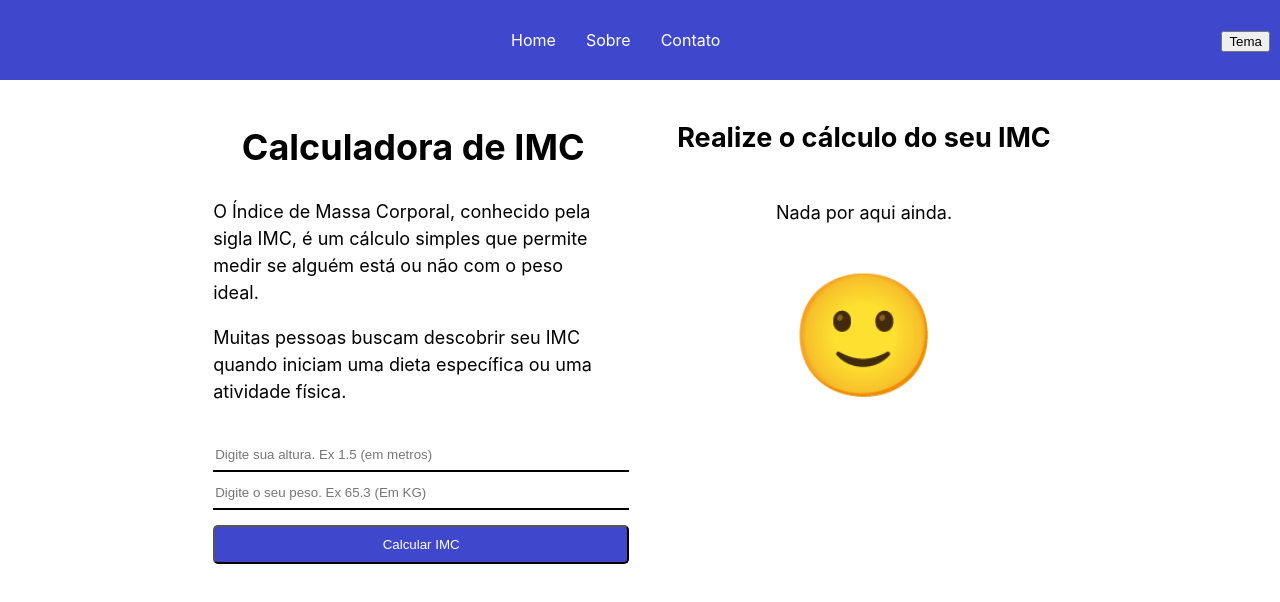
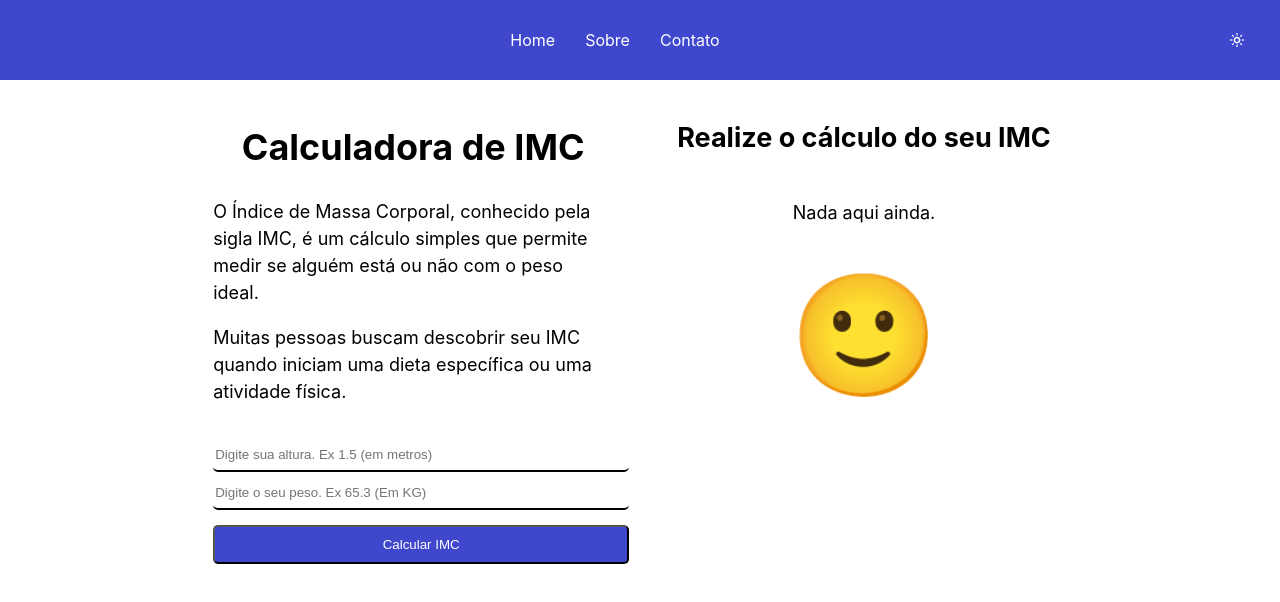
Before and after one commit to Drarlian/Calculadora_IMC, a React (Vite) app: page /#/ in a window 1280 px wide. Shown: the top 602 px of the page. Built offline with nearby package versions, Linux system fonts and the light colour scheme.

Commit message:
Implementando a troca de temas e a lógica de cálculo de IMC

```diff
--- a/package.json
+++ b/package.json
@@ -12,6 +12,7 @@
   "dependencies": {
     "react": "^18.2.0",
     "react-dom": "^18.2.0",
+    "react-icons": "^4.12.0",
     "react-router-dom": "^6.20.1",
     "styled-components": "^6.1.1"
   },
--- a/src/App.css
+++ b/src/App.css
@@ -18,6 +18,7 @@
   align-items: center;
   background-color: rgb(63, 72, 204);
   height: 5rem;
+  transition: all 1s ease;
 }
 
 .menu ul{
@@ -50,6 +51,26 @@
   /* background-color: brown; */
 }
 .container-tema{
+  padding-right: 1rem;
+  /* border-color: transparent; */
+  /* border-radius: 2px; */
   /* margin-left: 1000px; */
   /* background-color: blueviolet; */
 }
+
+.container-tema button{
+  display: flex;
+  justify-content: center;
+  align-items: center;
+  font-size: large;
+  background-color: transparent;
+  color: white;
+  border-color: transparent;
+  transition: all 1s ease;
+  border-radius: 2px;
+}
+
+.container-tema button:hover{
+  background-color: white;
+  color: black;
+}
--- a/src/App.tsx
+++ b/src/App.tsx
@@ -3,12 +3,17 @@ import { Route, Routes, Link } from 'react-router-dom';
 import Home from './components/Home';
 import Sobre from './components/Sobre';
 import Contato from './components/Contato';
+import { useContext } from 'react';
+import { InfosContext } from './contexts/InfosContext';
+import { TiWeatherSunny } from "react-icons/ti";
 
 
 const App: React.FC = () => {
+  const {tema, alteraTema} = useContext(InfosContext)
+
   return (
     <div className='pagina-toda'>
-      <div className='menu'>
+      <div style={tema === 'light'? {'backgroundColor': '#3F48CC'}: {'backgroundColor': '#000000'}} className='menu'>
         <div/>
         <div className='container-lista'>
           <ul>
@@ -18,7 +23,7 @@ const App: React.FC = () => {
           </ul>
         </div>
         <div className='container-tema'>
-          <button>Tema</button>
+          <button onClick={alteraTema}><TiWeatherSunny /></button>
         </div>
       </div>
       <Routes>
--- /dev/null
+++ b/src/components/Estado/index.tsx
@@ -0,0 +1,74 @@
+import React from 'react';
+import './style.css';
+
+interface EstadoAtributos {
+    imc: number;
+}
+
+const Estado = ({ imc }: EstadoAtributos) => {
+    return (
+        <div className='estado'>
+            <div className='estado-itens'>
+                {
+                    imc > 0 && imc < 18.5 ? (
+                        <div>
+                            <h2>O seu resultado é:</h2>
+                            <div className='container-emoji'>
+                                <p>Magreza</p>
+                                <p className='estado-emoji'>😟</p>
+                                <p className='paragrafoSobre'>Veja mais sobre</p>
+                            </div>
+                        </div>
+                    ) : imc >= 18.5 && imc <= 24.9 ? (
+                        <div>
+                            <h2>O seu resultado é:</h2>
+                            <div className='container-emoji'>
+                                <p>Normal. Tudo Tranquilo</p>
+                                <p className='estado-emoji'>😎</p>
+                                <p className='paragrafoSobre'>Veja mais sobre</p>
+                            </div>
+                        </div>
+                    ) : imc >= 25 && imc <= 29.9 ? (
+                        <div>
+                            <h2>O seu resultado é:</h2>
+                            <div className='container-emoji'>
+                                <p>Sobrepeso</p>
+                                <p className='estado-emoji'>😓</p>
+                                <p className='paragrafoSobre'>Veja mais sobre</p>
+                            </div>
+                        </div>
+                    ): imc >= 30 && imc <= 39.9 ? (
+                        <div>
+                            <h2>O seu resultado é:</h2>
+                            <div className='container-emoji'>
+                                <p>Obesidade</p>
+                                <p className='estado-emoji'>😥</p>
+                                <p className='paragrafoSobre'>Veja mais sobre</p>
+                            </div>
+                        </div>
+                    ): imc > 40 ? (
+                        <div>
+                            <h2>O seu resultado é:</h2>
+                            <div className='container-emoji'>
+                                <p>Obesidade Grave</p>
+                                <p className='estado-emoji'>😰</p>
+                                <p className='paragrafoSobre'>Veja mais sobre</p>
+                            </div>
+                        </div>
+                    ): (
+                        <div>
+                            <h2>Realize o cálculo do seu IMC</h2>
+                            <div className='container-emoji'>
+                                <p>Nada aqui ainda.</p>
+                                <p className='estado-emoji'>🙂</p>
+                            </div>
+                        </div>
+                    )
+                }
+            </div>
+        {/* | 😎 | 😰 | 😥 | 🤨 | 😓 | 😟 | */}
+        </div>
+    );
+}
+
+export default Estado;
--- /dev/null
+++ b/src/components/Estado/style.css
@@ -0,0 +1,46 @@
+/* Estado */
+.estado{
+    display: flex;
+    /* background-color: crimson; */
+    padding: 1rem;
+    margin-left: 1rem;
+    justify-content: center;
+    /* align-items: start; */
+}
+
+.estado-itens{
+    display: flex;
+    flex-direction: column;
+    /* justify-content: center; */
+    /* align-items: center; */
+    box-sizing: border-box;
+    /* background-color: orange; */
+}
+
+.estado-itens h2{
+    /* margin-bottom: 0; DEIXA O TITULO E O EMOJI COLADOS*/
+    /* align-items: start; */
+    /* flex: 1; */
+}
+
+.container-emoji{
+    display: flex;
+    flex-direction: column;
+    /* background-color: pink; */
+    justify-content: center;
+    align-items: center;
+
+}
+
+.estado-emoji{
+    /* background-color: aqua; */
+    font-size: 15vh;
+    margin-top: 0%;
+    margin-bottom: 0%;
+    /* margin: 0; DEIXA O TITULO E O EMOJI COLADOS*/
+}
+
+.paragrafoSobre{
+    /* background-color: orange; */
+    /* margin-top: -15px; */
+}
--- a/src/components/Home/index.tsx
+++ b/src/components/Home/index.tsx
@@ -1,9 +1,26 @@
-import React from 'react';
+import React, { ButtonHTMLAttributes, useContext, useRef, useState } from 'react';
 import './style.css';
+import { InfosContext } from '../../contexts/InfosContext';
+import Estado from '../Estado';
 
 const Home: React.FC = () => {
+   const {tema} = useContext(InfosContext);
+
+    const refAltura = useRef<HTMLInputElement>(null!);
+    const [peso, setPeso] = useState<string>('');
+    const [imc, setImc] = useState<number>(0);
+
+   function calculaIMC(event: React.FormEvent<HTMLButtonElement>){
+    event?.preventDefault()
+
+    if (refAltura.current?.value != '' && peso != ''){
+        let tempIMC = parseFloat((Number(peso) / Number(refAltura.current?.value) ** 2).toFixed(2))
+        setImc(tempIMC);
+    }
+   }
+
   return (
-    <div className='conteudos-home'>
+    <div className='conteudos-home' style={tema === 'light'? {'backgroundColor': '#FFFFFF', 'color': '#000000'}: {'backgroundColor': '#5e5e5e', 'color': '#FFFFFF'}}>
         <div className='dados'>
             <div className='dados-textos'>
                 <h1>Calculadora de IMC</h1>
@@ -12,22 +29,13 @@ const Home: React.FC = () => {
             </div>
             <div className='dados-inputs'>
                 <form>
-                    <input type='number' placeholder='Digite sua altura. Ex 1.5 (em metros)'></input>
-                    <input type='number' placeholder='Digite o seu peso. Ex 65.3 (Em KG)'></input>
-                    <button type='submit'>Calcular IMC</button>
+                    <input type='number' ref={refAltura} placeholder='Digite sua altura. Ex 1.5 (em metros)'></input>
+                    <input type='number' value={peso} onChange={(e) => setPeso(e.target.value)} placeholder='Digite o seu peso. Ex 65.3 (Em KG)'></input>
+                    <button type='submit' onClick={(event) => calculaIMC(event)} style={tema === 'light'? {'backgroundColor': 'rgb(63, 72, 204)'}: {'backgroundColor': '#000000'}}>Calcular IMC</button>
                 </form>
             </div>
         </div>
-        <div className='estado'>
-            <div className='estado-itens'>
-                <h2>Realize o cálculo do seu IMC</h2>
-                <div className='container-emoji'>
-                    <p>Nada por aqui ainda.</p>
-                    <p className='estado-emoji'>🙂</p>
-                </div>
-                {/* | 😎 | 😰 | 😥 | 🤨 | 😓 | 😟 | */}
-            </div>
-        </div>
+        <Estado imc={imc} />
     </div>
   );
 }
--- a/src/components/Home/style.css
+++ b/src/components/Home/style.css
@@ -6,8 +6,9 @@
     box-sizing: border-box;
     width: 100%;
 
-    /* height: calc(100vh - 5rem); */
-    /* transition: all 1s ease; */
+    /* DESCOMENTAR ISSO PARA FICAR MAIS BONITO O SITE*/
+    height: calc(100vh - 5rem);  /* Fazendo essa div ocupar todo o espaço restante da tela */
+    transition: all 1s ease;
 }
 
 /* Dados */
@@ -29,11 +30,10 @@ h1, h2{
     text-align: center;
 }
 
-@media (max-width: 600px){
+@media only screen and (max-width: 600px){
     .conteudos-home{
         display: inline;
         max-width: 100%;
-        /* height: 100vh; */
         margin: 0;
     }
 
@@ -67,7 +67,7 @@ h1, h2{
 .dados-inputs input{
     padding: 0.5rem;
     padding-left: 2px;
-    /* border-radius: 5px; */
+    border-radius: 5px;
     margin-bottom: 5px;
     /* border-width: 0px 0px 2px; */
     outline: none;
@@ -93,48 +93,3 @@ h1, h2{
     background-color: rgb(110, 117, 214);
     transition-delay: 0.1s;
 }
-
-/* Estado */
-.estado{
-    display: flex;
-    /* background-color: crimson; */
-    padding: 1rem;
-    margin-left: 1rem;
-    /* align-items: start; */
-}
-
-.estado-itens{
-    display: flex;
-    flex-direction: column;
-    /* justify-content: center; */
-    /* align-items: center; */
-    box-sizing: border-box;
-    /* background-color: orange; */
-}
-
-.estado-itens h2{
-    /* margin-bottom: 0; DEIXA O TITULO E O EMOJI COLADOS*/
-    /* align-items: start; */
-    /* flex: 1; */
-}
-
-.estado-imagem{
-    width: 6rem;
-    height: 6rem;
-}
-
-.container-emoji{
-    display: flex;
-    flex-direction: column;
-    /* background-color: pink; */
-    justify-content: center;
-    align-items: center;
-
-}
-
-.estado-emoji{
-    /* background-color: aqua; */
-    font-size: 15vh;
-    margin-top: 0%;
-    /* margin: 0; DEIXA O TITULO E O EMOJI COLADOS*/
-}
--- a/src/contexts/InfosContext.tsx
+++ b/src/contexts/InfosContext.tsx
@@ -4,6 +4,7 @@ import * as React from 'react';
 
 interface Props {
   tema: string;
+  alteraTema: () => void;
 }
 
 interface TypeChildren {
@@ -14,9 +15,31 @@ export const InfosContext = React.createContext({} as Props);
 
 export const InfosProvider = ({children}: TypeChildren) => {
 
-  const [tema, setTema] = React.useState('light');
+  const [tema, setTema] = React.useState(() => pegarTema());
 
-  return <InfosContext.Provider value={{tema}}>{children}</InfosContext.Provider>;
+  function alteraTema(){
+    let newTema = tema === 'light'? 'dark': 'light';
+
+    setTema(() => {
+      salvarTema(newTema);
+      return newTema;
+    });
+  }
+
+  function salvarTema(temaTemp: string){
+    localStorage.setItem('Tema', JSON.stringify(temaTemp));
+  }
+
+  function pegarTema(){
+    let temaLocal = localStorage.getItem('Tema');
+    if (temaLocal){
+        return JSON.parse(temaLocal);
+    }
+    return 'light';
+
+  }
+
+  return <InfosContext.Provider value={{tema, alteraTema}}>{children}</InfosContext.Provider>;
 }
 
 export default InfosProvider;
```
Also changed, not shown: 1 other file (tests, documents, lock files or other folders).
